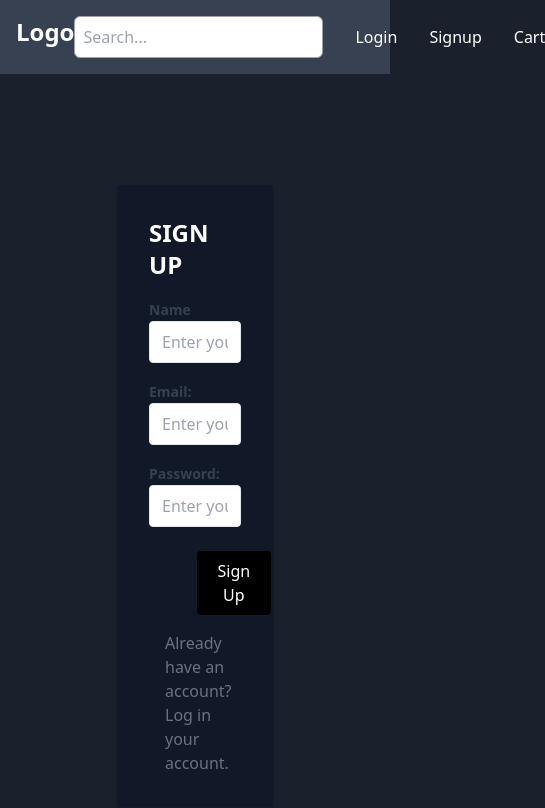
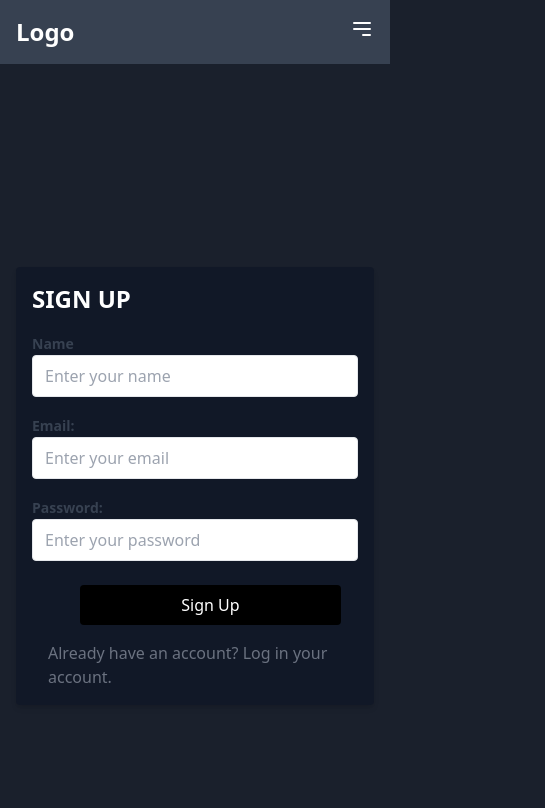
Before and after one commit to Hari6360/e-com-application, a React (Create React App) app: page /signup in a window 390 px wide. Shown: the top 808 px of the page, 545 px wide, since content can reach past the window. Built offline with nearby package versions, Linux system fonts and the light colour scheme.

Commit message:
made responisve

```diff
--- a/src/Auth/Login.jsx
+++ b/src/Auth/Login.jsx
@@ -26,7 +26,10 @@ const Login = () => {
 
 	return (
 		<div className="flex items-center justify-center h-screen">
-			<div className="bg-gray-900 p-8 rounded shadow-md w-2/5">
+			<div
+				className="bg-gray-900 p-4 rounded shadow-md w-full
+      sm:w-2/3 md:w-1/2 lg:w-4/4 xl:w-1/4 sm:mx-0 mx-4
+      ">
 				<h2 className="text-2xl font-bold mb-4 text-white">Log In</h2>
 				<div className="mb-4">
 					<label
--- a/src/Auth/Signup.jsx
+++ b/src/Auth/Signup.jsx
@@ -13,7 +13,7 @@ const Signup = () => {
 
 	return (
 		<div className="flex items-center justify-center h-screen">
-			<div className="bg-gray-900 p-8 rounded shadow-md w-2/5">
+			<div className="bg-gray-900 p-4 rounded shadow-md w-full sm:w-2/3 md:w-1/2 lg:w-1/3 xl:w-1/4 sm:mx-0 mx-4">
 				<h2 className="text-2xl font-bold mb-4 text-white">SIGN UP</h2>
 				<div className="mb-4">
 					<label
--- a/src/Components/Cart.jsx
+++ b/src/Components/Cart.jsx
@@ -21,11 +21,13 @@ const Cart = () => {
 				) : (
 					<div>
 						{cart.map((item) => (
-							<div key={item.id} className="flex items-center mb-4">
+							<div
+								key={item.id}
+								className="flex flex-col lg:flex-row items-center mb-4">
 								<img
 									src={item.image}
 									alt={item.name}
-									className="h-16 w-16 object-cover rounded mr-4"
+									className="h-16 w-16 object-cover rounded mb-4 lg:mb-0 lg:mr-4"
 								/>
 								<div className="flex-grow">
 									<h3 className="text-xl font-bold">{item.name}</h3>
--- a/src/Components/Men.jsx
+++ b/src/Components/Men.jsx
@@ -1,5 +1,6 @@
 import React, { useEffect, useState } from "react";
 import productsData from "../data.json";
+import { Link } from "react-router-dom";
 
 const Men = () => {
 	const [products, setProducts] = useState([]);
@@ -37,17 +38,17 @@ const Men = () => {
 	return (
 		<div className="bg-gray-900">
 			<div className="container mx-auto ">
-				<div className="flex items-center justify-between">
-					<div className="h-20 p-5 space-x-10">
+				<div className="flex flex-col sm:flex-row items-center justify-between">
+					<div className="flex flex-wrap gap-2 sm:gap-10 p-2">
 						<button
-							className={`rounded-md p-2 w-[100px] ${
+							className={`rounded-md p-2 w-full sm:w-auto ${
 								activeButton === "Men" ? "bg-red-500" : "bg-gray-300"
 							}`}
 							onClick={() => handleButtonClick("Men")}>
 							Men
 						</button>
 						<button
-							className={`rounded-md p-2 w-[100px] ${
+							className={`rounded-md p-2 w-full sm:w-auto ${
 								activeButton === "Women" ? "bg-red-500" : "bg-gray-300"
 							}`}
 							onClick={() => handleButtonClick("Women")}>
@@ -70,11 +71,12 @@ const Men = () => {
 					</div>
 				</div>
 
-				<div className="grid grid-cols-4 gap-4 p-4 mt-8">
+				<div className="grid grid-cols-1 sm:grid-cols-2 md:grid-cols-3 lg:grid-cols-4 gap-4 p-4 mt-8">
 					{products.map((product) => (
 						<div
 							key={product.id}
 							className="rounded-lg shadow-lg p-4 flex flex-col gap-1 text-white text-sm bg-gray-800">
+							<Link to={`/products/${product.id}`}>
 								<div className="flex justify-center items-center">
 									<img
 										className="object-cover object-center w-full h-[340px]"
@@ -82,6 +84,7 @@ const Men = () => {
 										alt={product.name}
 									/>
 								</div>
+							</Link>
 							<div className="mt-2">
 								<h1 className="text-xl text-start font-semibold">
 									{product.name}
--- a/src/Components/Navbar.jsx
+++ b/src/Components/Navbar.jsx
@@ -1,25 +1,72 @@
-import React from "react";
+import React, { useState } from "react";
 import { Link, useNavigate } from "react-router-dom";
 import { useLogin } from "../Context/LoginContextProvider";
 
 const Navbar = () => {
 	const navigate = useNavigate();
-
 	const { isLoggedIn, setIsLoggedIn } = useLogin();
+	const [isMobileMenuOpen, setIsMobileMenuOpen] = useState(false);
 
 	const handleLogout = () => {
 		setIsLoggedIn(false);
-
 		navigate("/");
 	};
 
+	const toggleMobileMenu = () => {
+		setIsMobileMenuOpen(!isMobileMenuOpen);
+	};
+
 	return (
-		<div>
-			<div className="flex justify-between bg-gray-700 p-4 text-white">
+		<nav className="bg-gray-700 p-4 text-white">
+			<div className="container mx-auto flex justify-between items-center">
 				<div className="text-2xl font-bold">
 					<Link to="/">Logo</Link>
 				</div>
-				<div className="flex items-center space-x-8">
+
+				{/* <div className="lg:hidden">
+					<button
+						onClick={toggleMobileMenu}
+						className="text-white focus:outline-none focus:shadow-outline">
+						<svg
+							className="h-6 w-6"
+							fill="none"
+							stroke="currentColor"
+							viewBox="0 0 24 24"
+							xmlns="http://www.w3.org/2000/svg">
+							<path
+								strokeLinecap="round"
+								strokeLinejoin="round"
+								strokeWidth="2"
+								d="M4 6h16M4 12h16m-7 6h7"
+							/>
+						</svg>
+					</button>
+				</div> */}
+
+				<div className="md:hidden">
+					<button
+						onClick={toggleMobileMenu}
+						className="text-white focus:outline-none focus:shadow-outline">
+						<svg
+							className="h-6 w-6"
+							fill="none"
+							stroke="currentColor"
+							viewBox="0 0 24 24"
+							xmlns="http://www.w3.org/2000/svg">
+							<path
+								strokeLinecap="round"
+								strokeLinejoin="round"
+								strokeWidth="2"
+								d="M4 6h16M4 12h16m-7 6h7"
+							/>
+						</svg>
+					</button>
+				</div>
+
+				<div
+					className={`lg:flex items-center space-x-8 ${
+						isMobileMenuOpen ? "flex" : "hidden md:flex"
+					}`}>
 					<input
 						type="search"
 						name="search"
@@ -53,7 +100,7 @@ const Navbar = () => {
 					</ul>
 				</div>
 			</div>
-		</div>
+		</nav>
 	);
 };
 
--- a/src/Components/ProductDetails.jsx
+++ b/src/Components/ProductDetails.jsx
@@ -30,18 +30,18 @@ const ProductDetails = () => {
 
 	return (
 		<div className="text-white">
-			<div className="container mx-20 my-10 flex">
-				<div className="w-1/2">
+			<div className="container mx-auto my-10 flex flex-col lg:flex-row">
+				<div className="lg:w-1/2 mb-8 lg:mb-0">
 					<img
 						src={product.image}
-						className="h-auto w-full rounded-lg"
+						className="h-96 lg:h-auto w-full object-cover lg:w-96 rounded-lg"
 						alt={product.name}
 					/>
 				</div>
-				<div className="mx-12">
+				<div className="lg:w-1/2 lg:ml-8">
 					<h2 className="text-4xl font-bold mb-4">{product.name}</h2>
 					<p className="text-xl font-semibold mb-4">${product.price}</p>
-					<p className="text-gray-300 mr-56">{product.description}</p>
+					<p className="text-gray-300 mb-4">{product.description}</p>
 
 					<div className="flex mt-4">
 						<button
--- a/src/Components/Products.jsx
+++ b/src/Components/Products.jsx
@@ -14,26 +14,26 @@ const Products = () => {
 		<>
 			<Carousel />
 
-			<div className="relative  bg-gray-900">
-				<div className="flex my-16 h-[450px] ">
-					<div className="absolute top-0 left-0 z-10 text-white text-3xl font-extrabold ml-56">
+			<div className="relative bg-gray-900">
+				<div className="flex flex-col sm:flex-row my-16 h-auto sm:h-[450px]">
+					<div className="absolute top-0 left-0 z-10 text-white text-3xl font-extrabold ml-8 sm:ml-56">
 						CATEGORIES
 					</div>
 					<Link to="/Women">
 						<div className="h-[500px] mt-12 relative">
-							<h3 className="absolute  z-20 text-black text-4xl font-bold ml-64  mt-10">
+							<h3 className="absolute z-20 text-black text-4xl font-bold ml-8 sm:ml-64 mt-10">
 								WOMEN
 							</h3>
 							<img
-								className="ml-56 h-[350px]"
+								className="ml-8 sm:ml-56 h-[350px]"
 								src="https://dress-shop.vercel.app/_next/image?url=https%3A%2F%2Fres.cloudinary.com%2Fdjlbfjouc%2Fimage%2Fupload%2Fv1582274091%2Fezgif.com-webp-to-jpg_l9flc0.jpg&w=1920&q=75"
 								alt=""
 							/>
 						</div>
 					</Link>
 					<Link to="/Men">
-						<div className="ml-6  h-[500px] mt-12 relative">
-							<h3 className="absolute  z-20 text-black text-4xl font-bold  ml-10 mt-10">
+						<div className="ml-6 h-[500px] mt-12 relative">
+							<h3 className="absolute z-20 text-black text-4xl font-bold ml-8 sm:ml-10 mt-10">
 								MEN
 							</h3>
 							<img
@@ -45,7 +45,8 @@ const Products = () => {
 					</Link>
 				</div>
 			</div>
-			<div className="container mx-auto grid grid-cols-4 gap-4 p-4 bg-gray-900">
+
+			<div className="container mx-auto grid grid-cols-1 sm:grid-cols-2 md:grid-cols-3 lg:grid-cols-4 gap-4 p-4 bg-gray-900 justify-items-center">
 				{products.map((product) => (
 					<Link to={`/products/${product.id}`} key={product.id}>
 						<div className="rounded-lg shadow-lg p-4 flex flex-col text-white text-sm bg-gray-800">
--- a/src/Components/Women.jsx
+++ b/src/Components/Women.jsx
@@ -1,5 +1,6 @@
 import React, { useEffect, useState } from "react";
 import productsData from "../data.json";
+import { Link } from "react-router-dom";
 
 const Women = () => {
 	const [products, setProducts] = useState([]);
@@ -29,23 +30,25 @@ const Women = () => {
 	const handleButtonClick = (category) => {
 		setActiveButton(category);
 	};
+
 	const handleSortChange = (selectedSort) => {
 		setSorted(selectedSort);
 	};
+
 	return (
 		<div className="bg-gray-900">
 			<div className="container mx-auto mt-14">
-				<div className="flex items-center justify-between">
-					<div className="h-20 p-5 space-x-10">
+				<div className="flex flex-col sm:flex-row items-center justify-between">
+					<div className="flex flex-wrap gap-2 sm:gap-10 p-2">
 						<button
-							className={`rounded-md p-2 w-[100px] ${
-								activeButton === "Men" ? "bg-red-500" : "bg-gray-300"
+							className={`rounded-md p-2 w-full sm:w-auto ${
+								activeButton === "Men" ? "bg-gray-300" : "bg-red-500"
 							}`}
 							onClick={() => handleButtonClick("Men")}>
 							Men
 						</button>
 						<button
-							className={`rounded-md p-2 w-[100px] ${
+							className={`rounded-md p-2 w-full sm:w-auto ${
 								activeButton === "Women" ? "bg-red-500" : "bg-gray-300"
 							}`}
 							onClick={() => handleButtonClick("Women")}>
@@ -68,11 +71,13 @@ const Women = () => {
 					</div>
 				</div>
 			</div>
-			<div className="grid grid-cols-4 gap-4 p-4 mt-8">
+
+			<div className="grid grid-cols-1 sm:grid-cols-2 md:grid-cols-3 lg:grid-cols-4 gap-4 p-4 mt-8">
 				{products.map((product) => (
 					<div
 						key={product.id}
 						className="rounded-lg shadow-lg p-4 flex flex-col gap-1 text-white text-sm bg-gray-800">
+						<Link to={`/products/${product.id}`}>
 							<div className="flex justify-center items-center">
 								<img
 									className="object-cover object-center w-full h-[340px]"
@@ -80,6 +85,7 @@ const Women = () => {
 									alt={product.name}
 								/>
 							</div>
+						</Link>
 						<div className="mt-2">
 							<h1 className="text-xl text-start font-semibold">
 								{product.name}
```
Lines whose indentation alone changed are shown as unchanged.
